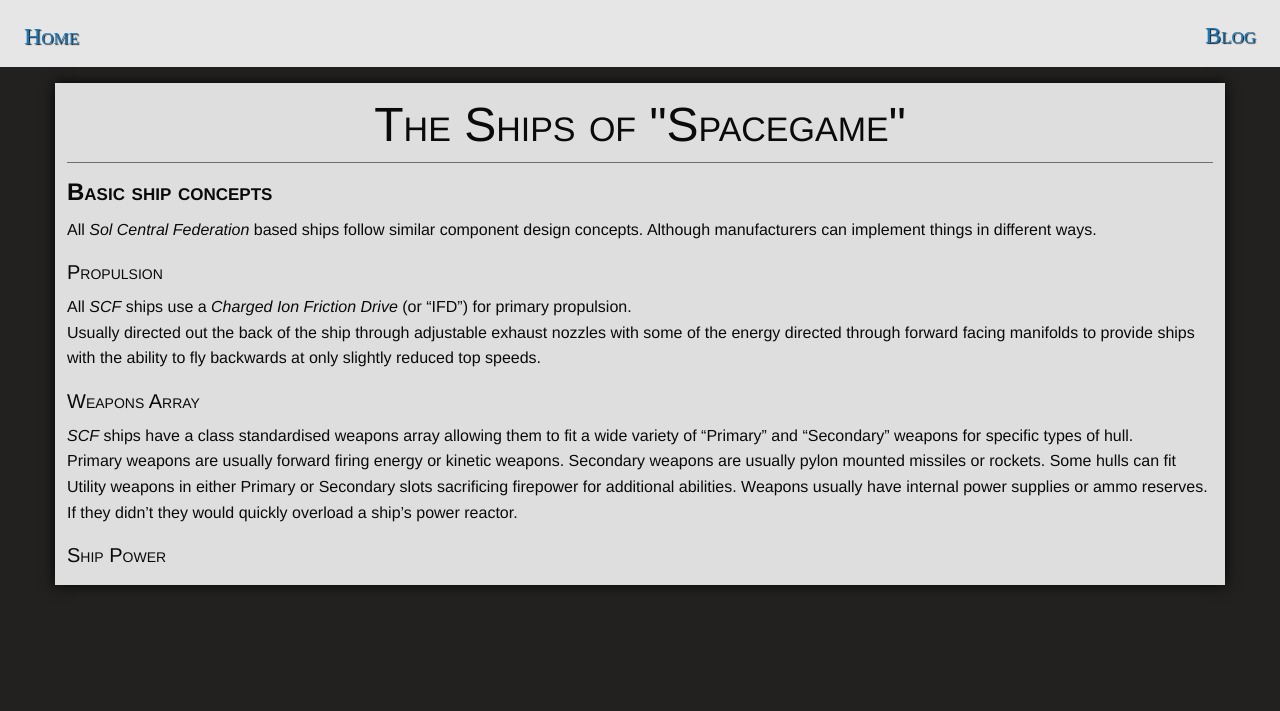
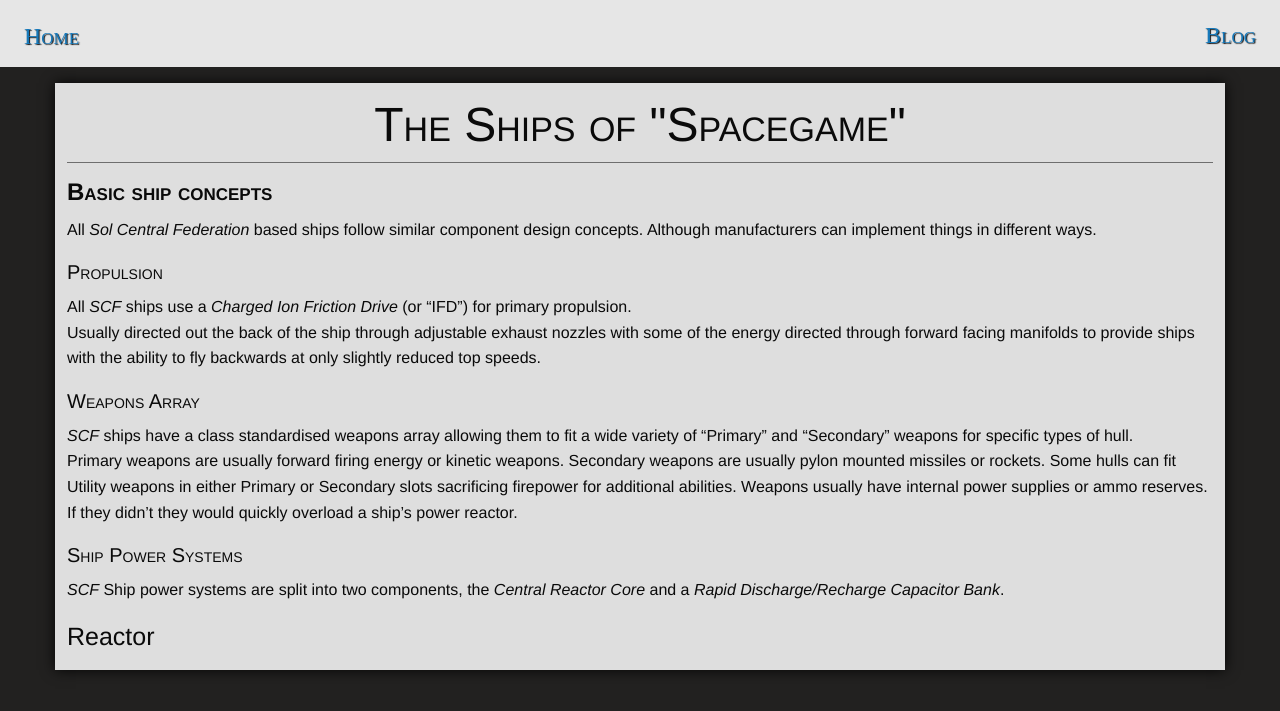
Before and after one commit to ori-sky/polar-space, a Jekyll site: the page built from designs/ships.md, in a window 1280 px wide. Shown: the top 711 px of the page. Built offline with Jekyll 4.4.1, drawn with Linux system fonts in a browser that asks for light colours; nearby versions of some CDN libraries; some web fonts are replaced; our own code applies the rules of GitHub Pages for plain Markdown files; library files that are not in the unit come from our copies.

Commit message:
designs/ships.md updated from https://stackedit.io/

```diff
--- a/designs/ships.md
+++ b/designs/ships.md
@@ -15,10 +15,12 @@ Secondary weapons are usually pylon mounted missiles or rockets.
 Some hulls can fit Utility weapons in either Primary or Secondary slots sacrificing firepower for additional abilities.
 Weapons usually have internal power supplies or ammo reserves. If they didn't they would quickly overload a ship's power reactor.
 
-### Ship Power
+### Ship Power Systems
+*SCF* Ship power systems are split into two components, the *Central Reactor Core* and a *Rapid Discharge/Recharge Capacitor Bank*.
+#### Reactor
 
 <!--stackedit_data:
 eyJwcm9wZXJ0aWVzIjoiZXh0ZW5zaW9uczpcbiAgcHJlc2V0Oi
-BnZm1cbiIsImhpc3RvcnkiOlszMzg1Mzg3MjcsLTEwMzQwMjU5
+BnZm1cbiIsImhpc3RvcnkiOlszNzQ0Mzc4ODksLTEwMzQwMjU5
 MTddfQ==
 -->
```
